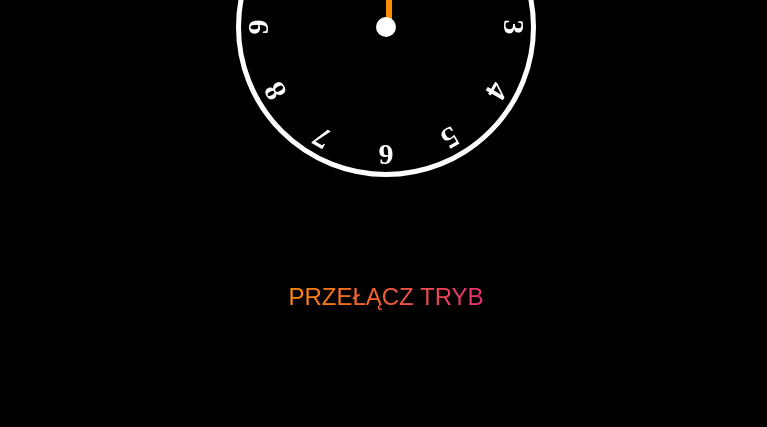
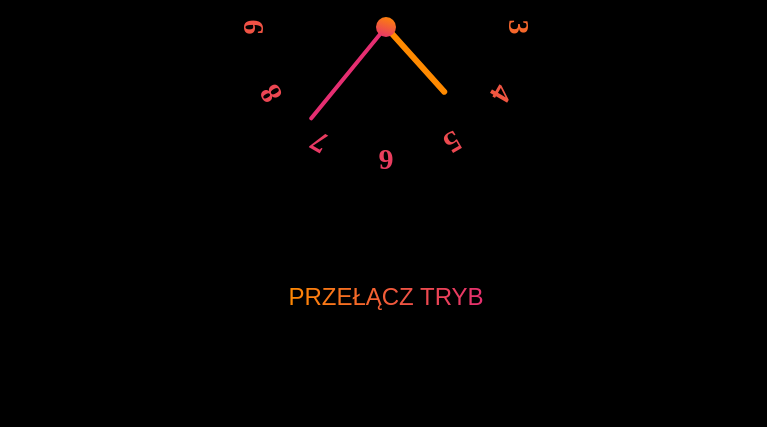
Before and after one commit to MateuszSzczukiewicz/ClockJS, a plain HTML site: page index.html in a window 1280 px wide. Shown: the part 373-800 px from the top of the page, without its empty margins (254-1021 px from the left). Drawn offline with Linux system fonts and the light colour scheme.

Commit message:
Add css and js methods

```diff
--- a/app.js
+++ b/app.js
@@ -1,4 +1,3 @@
-const handSeconds = document.getElementById('hand-seconds');
 const handMinutes = document.getElementById('hand-minutes');
 const handHours = document.getElementById('hand-hours');
 
@@ -11,16 +10,18 @@ const clockDigital = document.getElementById('clock-digital');
 
 const clockSwitchButton = document.getElementById('clock-switch');
 
+const clockCenter = document.querySelector('.clock__center')
+const clockNumbers = document.querySelectorAll('.clock__number')
+
 const updateClockHands = () => {
     const now = new Date();
     const seconds = now.getSeconds();
     const minutes = now.getMinutes();
     const hours = now.getHours();
 
-    const minutesRotation = `rotate(${minutes * 6 + seconds / 10}deg)`;
-    const hoursRotation = `rotate(${(hours % 12) * 30 + minutes / 2}deg)`;
+    const minutesRotation = `translateX(-50%) rotate(${minutes * 6 + seconds / 10}deg)`;
+    const hoursRotation = `translateX(-50%) rotate(${(hours % 12) * 30 + minutes / 2}deg)`;
 
-    handSeconds.style.transform = `rotate(${seconds * 6}deg)`;
     handMinutes.style.transform = minutesRotation;
     handHours.style.transform = hoursRotation;
 }
@@ -31,9 +32,9 @@ const updateDigitalTime = () => {
     const minutes = now.getMinutes();
     const hours = now.getHours();
 
-    digitalSeconds.innerText = `${seconds}`;
-    digitalMinutes.innerText = `${minutes}`;
-    digitalHours.innerText = `${hours}`;
+    digitalSeconds.innerText = seconds < 10 ? `0${seconds}` : seconds;
+    digitalMinutes.innerText = minutes < 10 ? `0${minutes}` : minutes;
+    digitalHours.innerText = hours < 10 ? `0${hours}` : hours;
 }
 
 const clockSwitch = () => {
@@ -41,6 +42,26 @@ const clockSwitch = () => {
     clockDigital.classList.toggle("clock__main--isDisabled");
 }
 
+const clockCenterChange = () => {
+    const now = new Date();
+    const seconds = now.getSeconds();
+
+    clockCenter.style.backgroundImage = `linear-gradient(calc(${seconds} * 6deg),#ff8a00,#e52e71)`
+}
+
+const clockNumbersChange = () => {
+    const now = new Date();
+    const seconds = now.getSeconds();
+    let deg = 30;
+
+    clockNumbers.forEach(clockNumber => {
+        clockNumber.style.backgroundImage = `linear-gradient(${deg - seconds * 6}deg, #ff8a00, #e52e71)`;
+        deg += 30;
+    });
+}
+
 setInterval(updateClockHands, 1000);
 setInterval(updateDigitalTime, 1000);
+setInterval(clockCenterChange, 1000);
+setInterval(clockNumbersChange, 1000);
 clockSwitchButton.addEventListener('click', clockSwitch);
--- a/style.css
+++ b/style.css
@@ -56,7 +56,7 @@ body {
     display: block;
     width: 300px;
     height: 300px;
-    border: 5px solid white;
+    /*border: 5px solid white;*/
     border-radius: 50%;
 }
 
@@ -82,7 +82,6 @@ body {
     left: 50%;
     transform: translate(-50%, -50%);
     z-index: 2;
-    background-color: white;
 }
 
 .clock__hand-hours {
@@ -91,9 +90,9 @@ body {
     height: 90px;
     bottom: 50%;
     left: 50%;
-    transform-origin: 50% 100%;
     border-radius: 20px 20px;
     background-color: #ff8a00;
+    transform-origin: bottom;
     z-index: 1;
 }
 
@@ -103,7 +102,7 @@ body {
     height: 120px;
     bottom: 50%;
     left: 50%;
-    transform-origin: 50% 100%;
+    transform-origin: bottom;
     border-radius: 20px 20px;
     background-color: #e52e71;
     z-index: 0;
@@ -118,7 +117,8 @@ body {
     height: 100%;
     width: 100%;
     text-align: center;
-    color: white;
+    background-image: linear-gradient(#ff8a00, #e52e71);
+    color: transparent;
     background-clip: text;
     -webkit-background-clip: text;
 }
```
